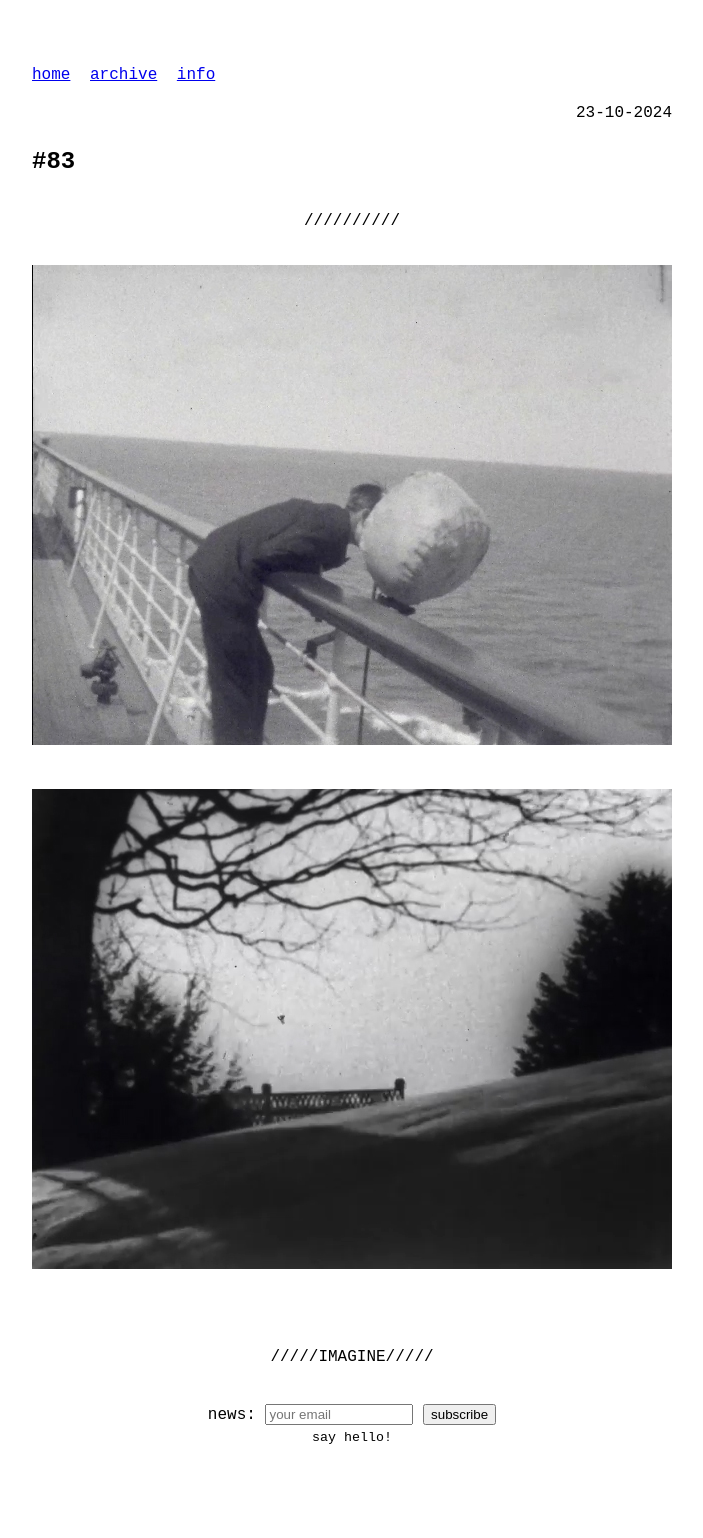
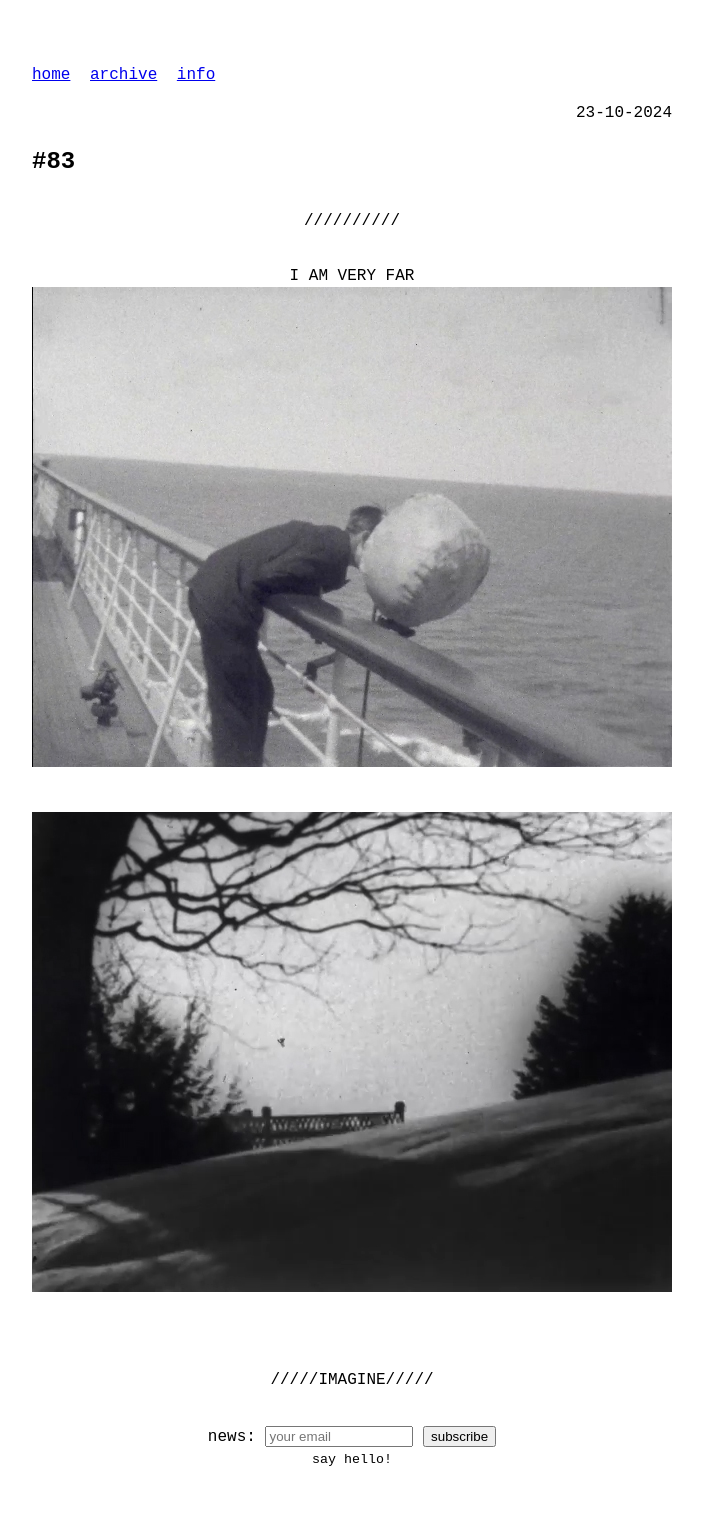
Before and after one commit to odaniloluna/odaniloluna.github.io, a Jekyll site: the page built from _posts/2024-10-23-#83.md, in a window 1280 px wide. Shown: the whole page, without its empty margins (288-991 px from the left). Built offline with Jekyll 4.4.1, drawn with Linux system fonts in a browser that asks for light colours; before the commit the page ends 1515 px from its top, so only the background shows below that.

Commit message:
Update 2024-10-23-#83.md

```diff
--- a/_posts/2024-10-23-#83.md
+++ b/_posts/2024-10-23-#83.md
@@ -4,7 +4,8 @@ title: #83
 slug: #83
 ---
 ---
-<p class="description" style="text-align: justify;">
+<p class="description" style="text-align: center;">
+  I AM VERY FAR
 <img src="/assets/danilo-luna-fotos-de-familia-01.jpg" />
   <br>
   <br>
```
